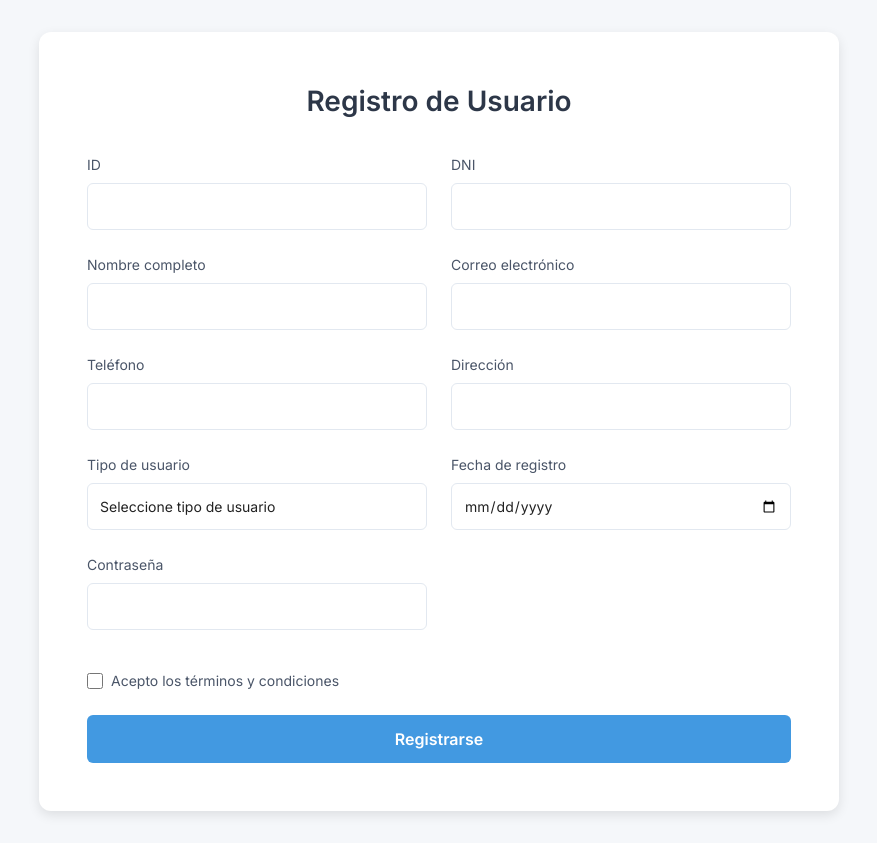
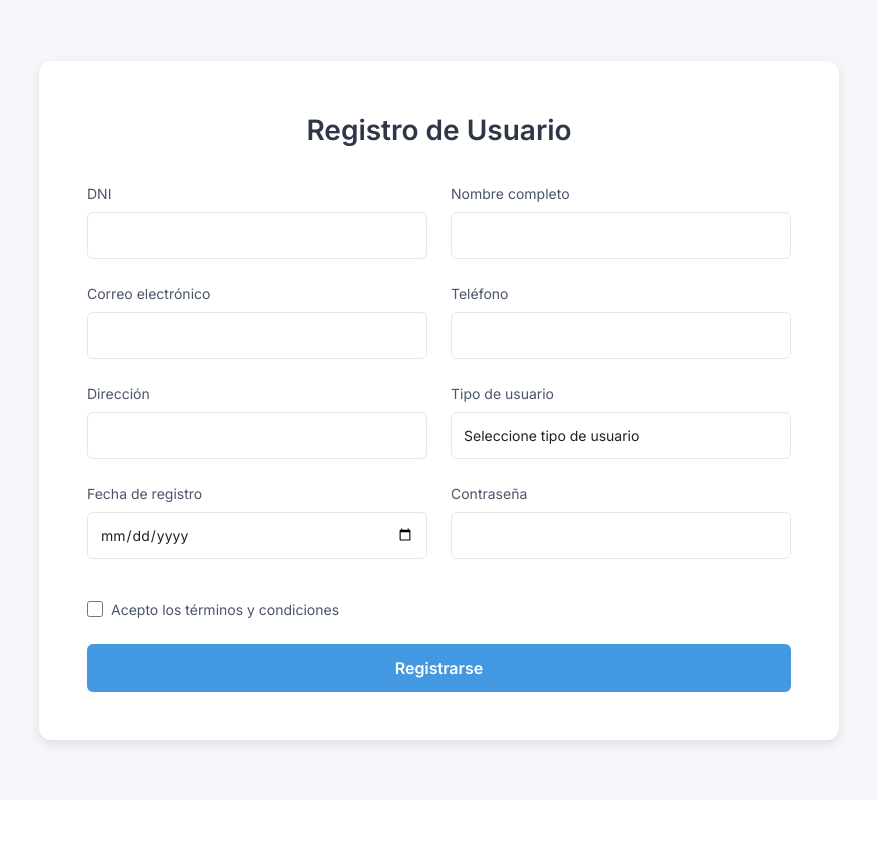
Before and after one commit to samMANAGEMENT/frontend, a Nuxt app: page /register in a window 1280 px wide. Shown: the whole page, without its empty margins (201-1078 px from the left). After the commit the page ends 800 px from the top, so only its background shows below. Built offline with nearby package versions, Linux system fonts and the light colour scheme.

Commit message:
Se crea la vista de el registro

```diff
--- a/pages/register.vue
+++ b/pages/register.vue
@@ -4,10 +4,6 @@
       <h2 class="form-title">Registro de Usuario</h2>
       <form @submit.prevent="registrarUsuario" class="form-content">
         <div class="form-grid">
-          <div class="input-group">
-            <label for="id">ID</label>
-            <input id="id" v-model="id" type="text" required />
-          </div>
 
           <div class="input-group">
             <label for="dni">DNI</label>
@@ -38,9 +34,9 @@
             <label for="tipoUsuario">Tipo de usuario</label>
             <select id="tipoUsuario" v-model="tipoUsuario" required>
               <option value="" disabled selected>Seleccione tipo de usuario</option>
-              <option value="agricultor">Agricultor</option>
-              <option value="minorista">Minorista</option>
-              <option value="conductor">Conductor</option>
+              <option value="1">Agricultor</option>
+              <option value="2">Minorista</option>
+              <option value="3">Conductor</option>
             </select>
           </div>
 
@@ -79,7 +75,6 @@ import axios from '@/plugins/axios.global'
 
 const router = useRouter()
 
-const id = ref('')
 const dni = ref('')
 const nombre = ref('')
 const email = ref('')
@@ -97,20 +92,18 @@ const registrarUsuario = async () => {
   }
 
   try {
-    await axios.post('/auth/register', {
-      id: id.value,
+    await $axios.post('/auth/register', {
       dni: dni.value,
       nombre: nombre.value,
       email: email.value,
       telefono: telefono.value,
       direccion: direccion.value,
-      tipo_usuario: tipoUsuario.value,
+      tipo_id: Number(tipoUsuario.value),
       fecha_registro: fechaRegistro.value,
       password: password.value
     })
 
     alert('Registro exitoso')
-    router.push('/login')
   } catch (error) {
     alert('Error al registrar usuario')
     console.error(error)
@@ -130,7 +123,7 @@ const registrarUsuario = async () => {
 
 .registro-container {
   width: 100%;
-  max-width: 800px; /* Más ancho que antes (era 500px) */
+  max-width: 800px;
   background-color: white;
   border-radius: 12px;
   box-shadow: 0 4px 12px rgba(0, 0, 0, 0.1);
```
